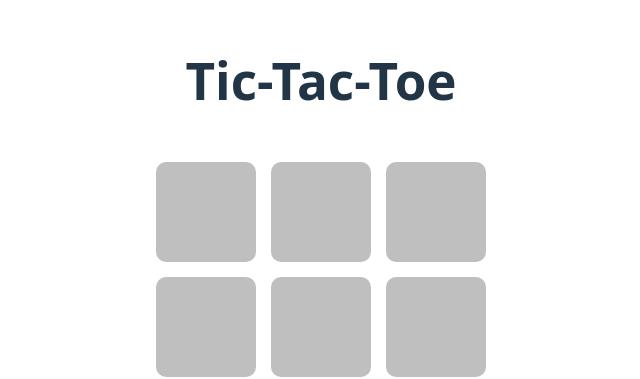
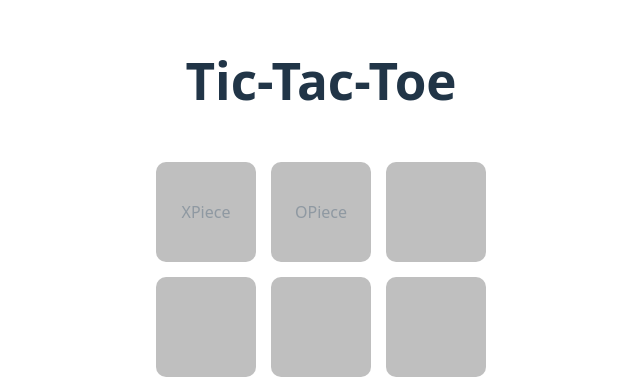
Before and after one commit to devangmalhotra/ai-agent-tic-tac-toe, a React (Vite) app: page /game in a window 1280 px wide. Shown: the part 155-534 px from the top of the page, without its empty margins (319-959 px from the left). Built offline with nearby package versions, Linux system fonts and the light colour scheme.

Commit message:
updated files

```diff
--- a/src/Components/GameBoard/GameBoard.jsx
+++ b/src/Components/GameBoard/GameBoard.jsx
@@ -1,14 +1,16 @@
 import React from 'react'
 import './GameBoard.css'
+import XPiece from '../XPiece/XPiece'
+import OPiece from '../OPiece/OPiece'
 
 function GameBoard() {
   return (
     <div id='gameboard-container'>
         <div id='1-1' className='gameboard-cell'>
-            <div className='x-piece'></div>
+            <XPiece />
         </div>
         <div id='1-2' className='gameboard-cell'>
-            <div className='o-piece'></div>
+            <OPiece />
         </div>
         <div id='1-3' className='gameboard-cell'></div>
         <div id='2-1' className='gameboard-cell'></div>
--- a/src/Components/OPiece/OPiece.css
+++ b/src/Components/OPiece/OPiece.css
@@ -0,0 +1,7 @@
+#opiece-main {
+    display: flex;
+    justify-content: center;
+    align-items: center;
+    height: 100%;
+    width: 100%;
+}
--- a/src/Components/OPiece/OPiece.jsx
+++ b/src/Components/OPiece/OPiece.jsx
@@ -3,7 +3,7 @@ import './OPiece.css'
 
 function OPiece() {
   return (
-    <div>OPiece</div>
+    <div id='opiece-main'>OPiece</div>
   )
 }
 
--- a/src/Components/XPiece/XPiece.css
+++ b/src/Components/XPiece/XPiece.css
@@ -0,0 +1,7 @@
+#xpiece-main {
+    display: flex;
+    justify-content: center;
+    align-items: center;
+    height: 100%;
+    width: 100%;
+}
--- a/src/Components/XPiece/XPiece.jsx
+++ b/src/Components/XPiece/XPiece.jsx
@@ -3,7 +3,7 @@ import './XPiece.css'
 
 function XPiece() {
   return (
-    <div>XPiece</div>
+    <div id='xpiece-main'>XPiece</div>
   )
 }
 
```
